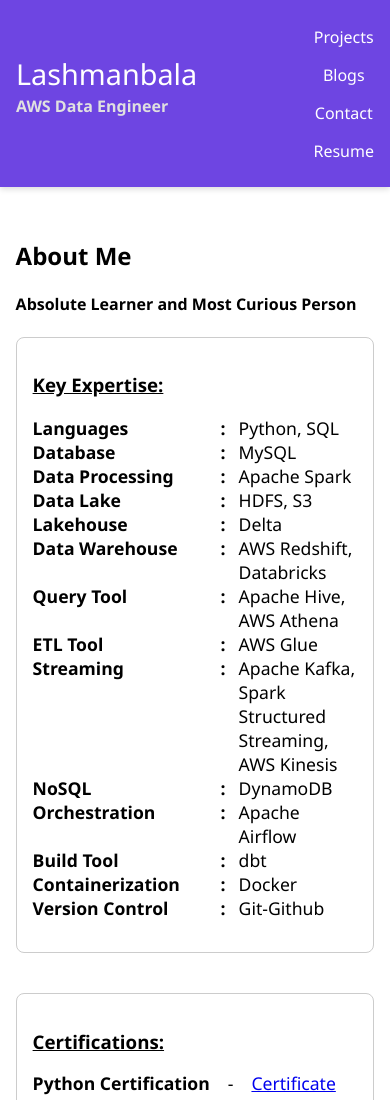
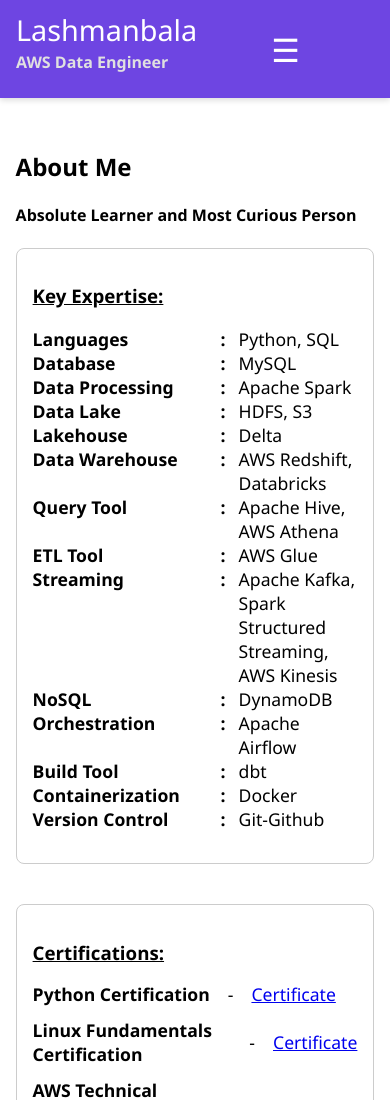
Before and after one commit to Lashmanbala/portfolio, a plain HTML site: page index.html in a window 390 px wide. Shown: the top 1100 px of the page. Drawn offline with Linux system fonts and the light colour scheme.

Commit message:
New header style

```diff
--- a/index.html
+++ b/index.html
@@ -102,17 +102,31 @@
             nav a:hover {
                 color: #ffdd57;
             }
-            /* --- Mobile responsive --- */
+            .menu-toggle {
+                display: none;
+                font-size: 2rem;
+                cursor: pointer;
+            }
+            /* Responsive for mobile */
             @media (max-width: 768px) {
-            nav ul {
-                flex-direction: column;   /* stack links vertically */
-                align-items: center;
-                gap: 1em;
-            }
+                nav ul {
+                    display: none;          /* hide links by default */
+                    flex-direction: column; /* stack vertically */
+                    background: #6e45e2;
+                    position: absolute;
+                    top: 100%;
+                    left: 0;
+                    width: 100%;
+                    padding: 1em 0;
+                }
 
-            nav {
-                padding: 1em 0;
-            }
+                nav.active ul {
+                    display: flex;          /* show when hamburger clicked */
+                }
+
+                .menu-toggle {
+                    display: block;         /* show hamburger icon */
+                }
             }
             .subtitle {
                 font-size: 1.0rem;
@@ -313,6 +327,7 @@
             <h1>Lashmanbala</h1>
             <p class="subtitle">AWS Data Engineer</p>
         </div>
+        <div class="menu-toggle" id="mobile-menu">☰</div>
         <nav>
             <ul>
                 <li><a href="#projects">Projects</a></li>
@@ -527,5 +542,15 @@
         </div>
     </section>
 
+    <script>
+        // Your JavaScript code goes here
+        const menuToggle = document.getElementById('mobile-menu');
+        const nav = document.querySelector('nav');
+
+        menuToggle.addEventListener('click', () => {
+            nav.classList.toggle('active');
+        });
+    </script>
+
 </body>
 </html>
```
